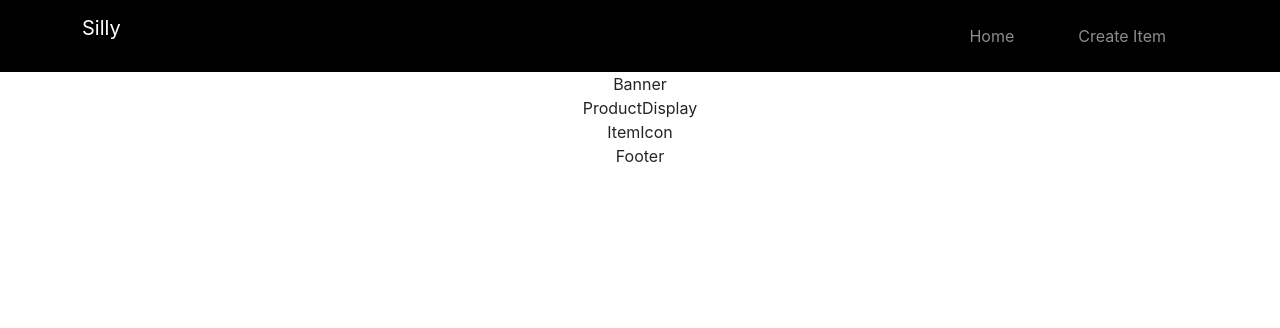
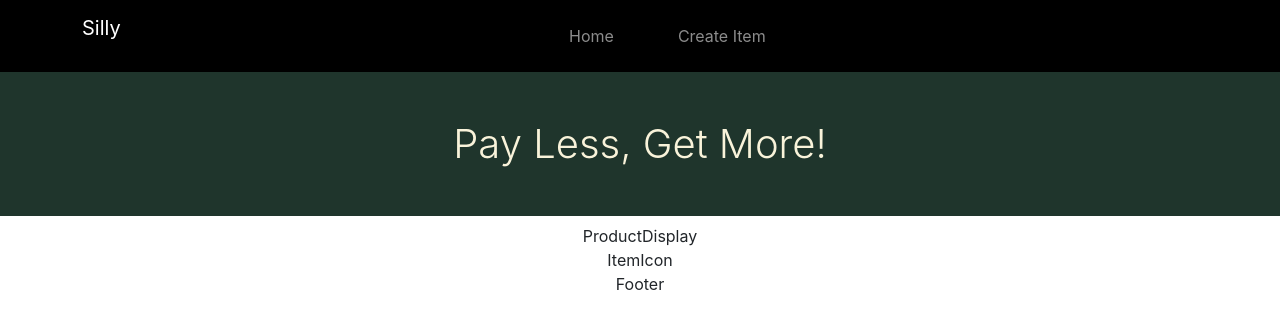
Before and after one commit to levisikudi/Silly-Store, a React (Create React App) app: page / in a window 1280 px wide. Shown: the top 328 px of the page. Built offline with nearby package versions, Linux system fonts and the light colour scheme.

Commit message:
banner complete

```diff
--- /dev/null
+++ b/src/components/headerBanner/index.css
@@ -0,0 +1,4 @@
+#banner{
+    background-color: #1f352c;
+    color: #f9f3da;
+}
--- a/src/components/headerBanner/index.js
+++ b/src/components/headerBanner/index.js
@@ -1,8 +1,11 @@
 import React from 'react'
+import './index.css'
 
 const Banner = () => {
   return (
-    <div>Banner</div>
+    <div id='banner'>
+      <h1 className='display-6 text-center p-5'>Pay Less, Get More!</h1>
+    </div>
   )
 }
 
--- a/src/components/navbar/index.js
+++ b/src/components/navbar/index.js
@@ -11,14 +11,14 @@ const Navbar = () => {
     <div>
       <nav id="navbar" className="navbar w-100 navbar-expand-md sticky-top navbar-dark bg-black  ">
         <div className="container ">
-            <div id='logo' className="navbar-brand d-flex r">
-              <p className='d-flex align-self-center'>Silly</p>
+            <div id='logo' className="navbar-brand d-flex">
+              <p>Silly</p>
             </div>
 
             <button className="navbar-toggler" type='button' data-bs-toggle="collapse" data-bs-target="#expandation">
                 <span className="navbar-toggler-icon" ></span>
             </button>
-            <div className="collapse navbar-collapse justify-content-end" id="expandation">
+            <div className="collapse navbar-collapse justify-content-around" id="expandation">
                 <ul className="navbar-nav navbar-nav-scroll">
 
                   <li className="nav-item mx-4">
```
